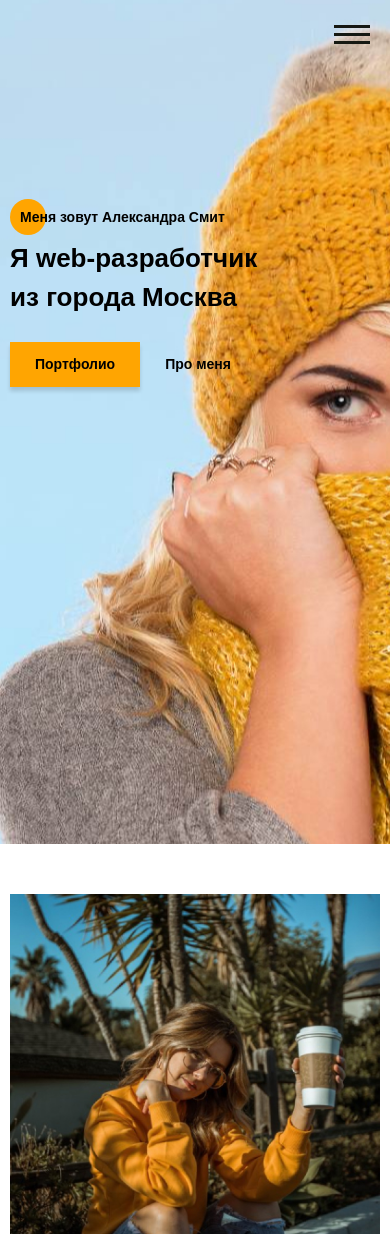
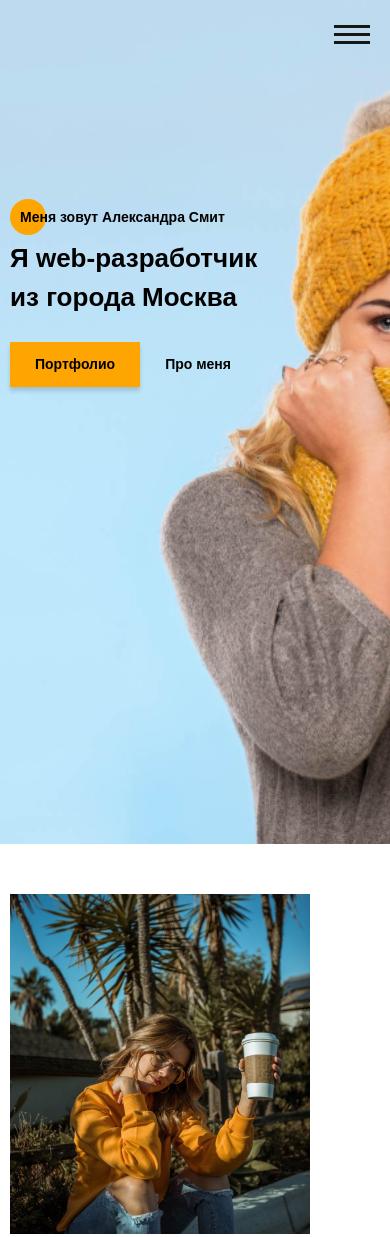
Before and after one commit to Abubjazov/PORTFOLIO, a website: page src/index.html in a window 390 px wide. Shown: the top 1237 px of the page. Drawn offline with nearby package versions, Linux system fonts and the light colour scheme; files that its build step writes are made by us from their sources.

Commit message:
адаптация изображений

```diff
--- a/src/index.html
+++ b/src/index.html
@@ -119,7 +119,11 @@
 
             <div class="aboutme__wrapper">
 
-                <img src="img/main_photo.jpg" alt="photo" class="aboutme__photo">
+                <picture>
+                    <source media="(max-width: 576px)" srcset="img/main_photo_min.jpg">
+                    <source media="(min-width: 577px)" srcset="img/main_photo.jpg">
+                    <img src="img/main_photo.jpg" alt="aboutme__photo">
+                </picture>
 
                 <div class="aboutme__block">
 
--- a/src/sass/blocks/_media.scss
+++ b/src/sass/blocks/_media.scss
@@ -161,6 +161,7 @@
         }
     }
     .promo {
+        background: url(../../img/main_bg.jpg) no-repeat 60%/cover;
         &__title {
             line-height: 39px;
             width: 300px;
@@ -228,6 +229,7 @@
         left: 80px;
     }
     .promo {
+        background: url(../../img/main_bg_mini.jpg) center (center/cover) no-repeat;
         &_btn {
             margin-top: 32px;
         }
```
Also changed, not shown: src/img/main_bg_mini.jpg (added), src/img/main_photo_min.jpg (added).
